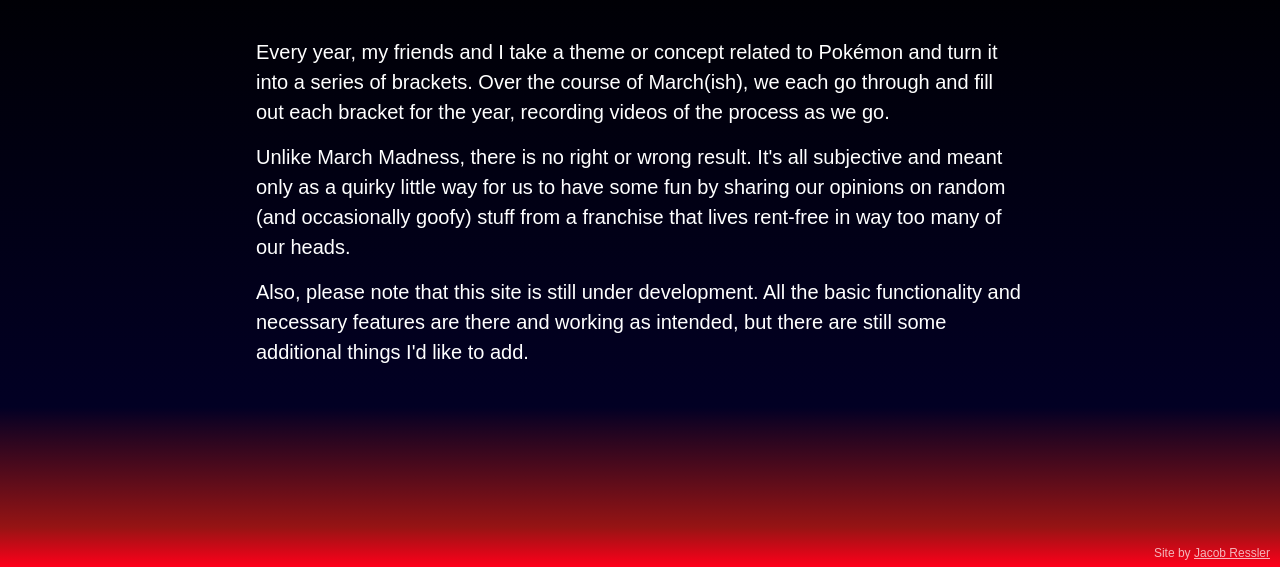
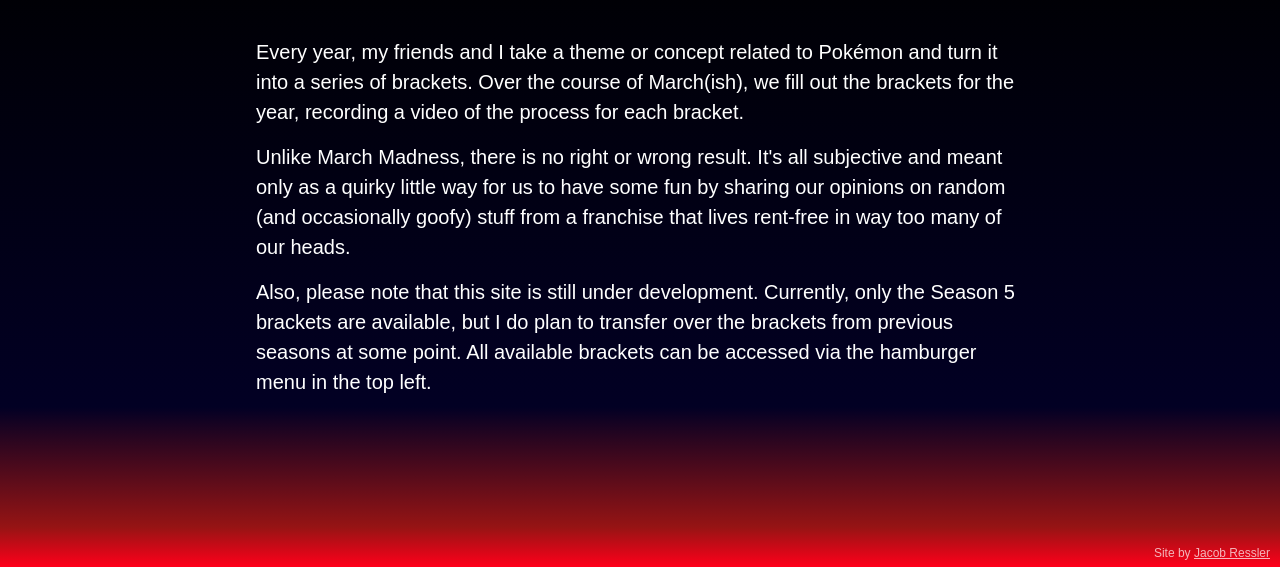
Before and after one commit to jacob-ressler/pmm, a plain HTML site: page index.html in a window 1280 px wide. Shown: the part 233-800 px from the top of the page. Drawn offline with nearby package versions, Linux system fonts and the light colour scheme.

Commit message:
Modify about section text

```diff
--- a/index.html
+++ b/index.html
@@ -35,9 +35,9 @@
         <!-- <div class="test"></div> -->
         <h1>Welcome to PokéMarch Madness :)</h1>
         <h2>It's like March Madness, but better (at least I think so)</h2>
-        <p>Every year, my friends and I take a theme or concept related to Pokémon and turn it into a series of brackets. Over the course of March(ish), we each go through and fill out each bracket for the year, recording videos of the process as we go.</p>
+        <p>Every year, my friends and I take a theme or concept related to Pokémon and turn it into a series of brackets. Over the course of March(ish), we fill out the brackets for the year, recording a video of the process for each bracket.</p>
         <p>Unlike March Madness, there is no right or wrong result. It's all subjective and meant only as a quirky little way for us to have some fun by sharing our opinions on random (and occasionally goofy) stuff from a franchise that lives rent-free in way too many of our heads.</p>
-        <p>Also, please note that this site is still under development. All the basic functionality and necessary features are there and working as intended, but there are still some additional things I'd like to add.</p>
+        <p>Also, please note that this site is still under development. Currently, only the Season 5 brackets are available, but I do plan to transfer over the brackets from previous seasons at some point. All available brackets can be accessed via the hamburger menu in the top left.</p>
     </section>
 
     <section id="footer">
```
